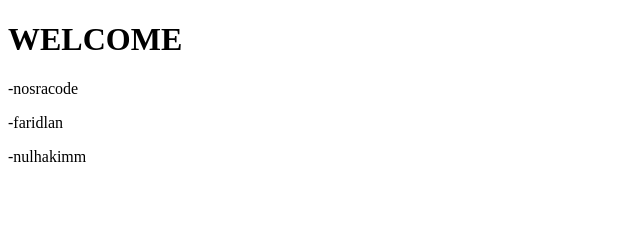
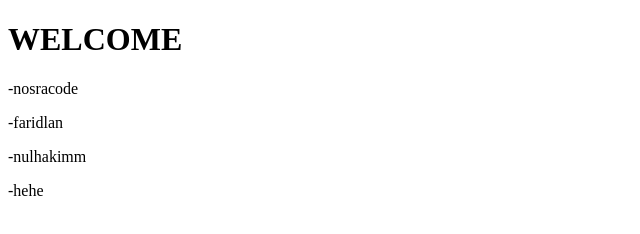
Before and after one commit to coba-nostracode/coba-pull-request, a plain HTML site: page index.html in a window 1280 px wide. Shown: the full height of the page, 0-640 px from the left. Drawn offline with Linux system fonts and the light colour scheme.

Commit message:
Update index.html

```diff
--- a/index.html
+++ b/index.html
@@ -13,6 +13,7 @@
     <p>-nosracode</p>
     <p>-faridlan</p>
     <p>-nulhakimm</p>
+    <p>-hehe</p>
 </body>
 
 </html>
```
